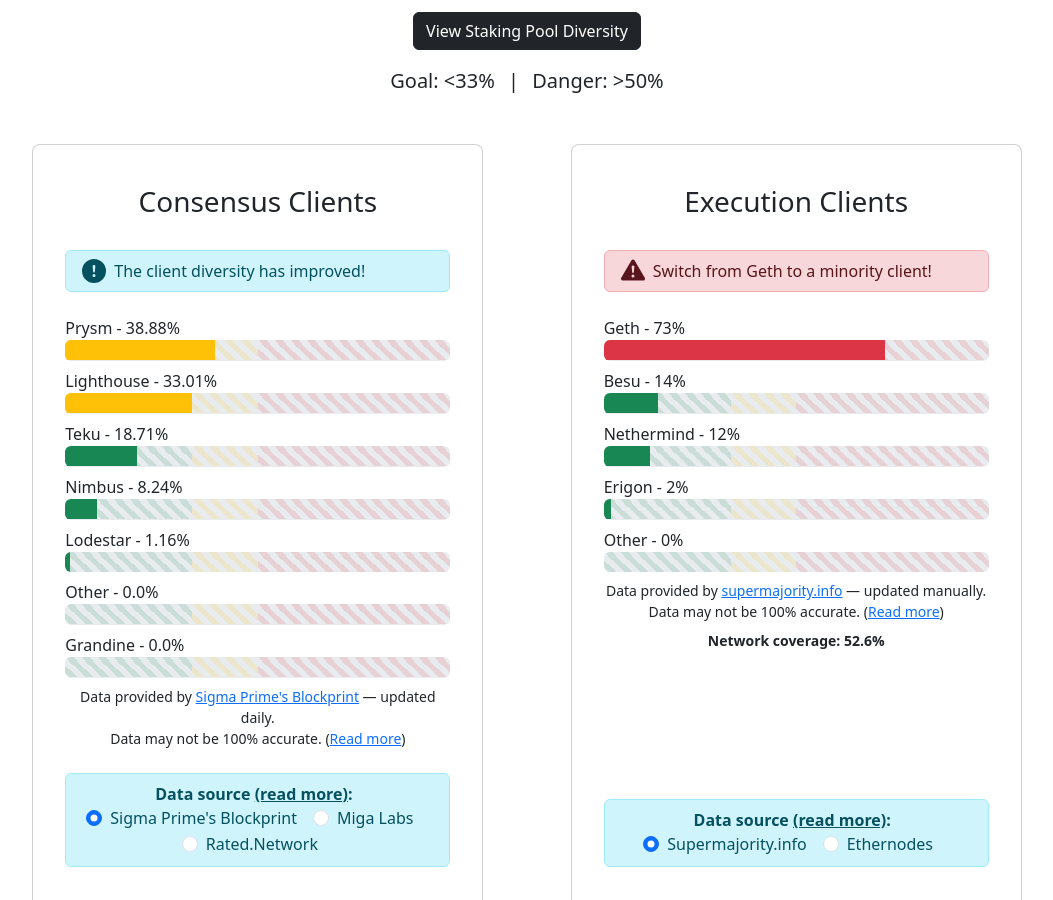
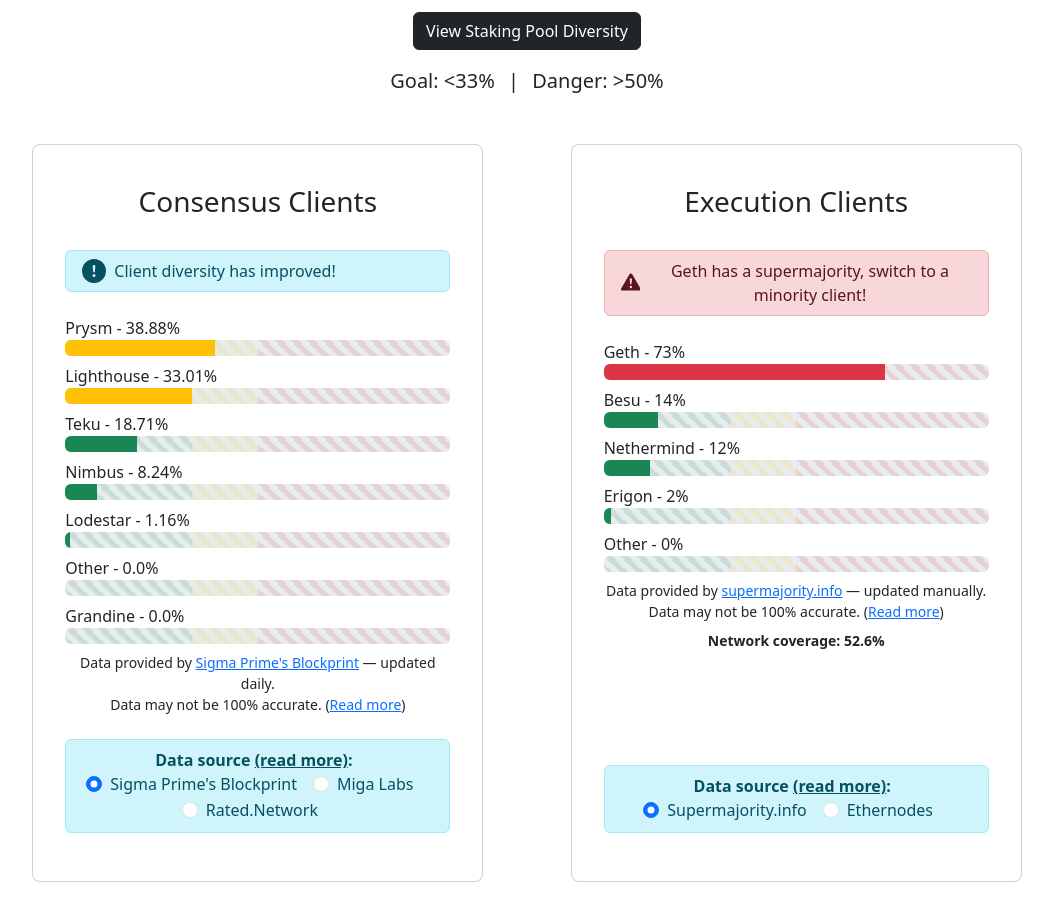
Before and after one commit to etheralpha/clientdiversity-org, a Jekyll site: the page built from index.md, in a window 1280 px wide and 900 px high, scrolled down 986 px. Shown: the whole window, without its empty margins (113-1166 px from the left). Built offline with Jekyll 4.4.1, drawn with Linux system fonts in a browser that asks for light colours.

Commit message:
add supermajority alert

```diff
--- a/_includes/partials/components/alert.html
+++ b/_includes/partials/components/alert.html
@@ -22,9 +22,16 @@
 
 {%- assign danger_client = data.danger_client | capitalize -%}
 
-{%- assign alert_msg = "Switch from " | append: danger_client | append: " to a minority client!" -%}
-{%- if data.danger_client == "" -%}
-	{%- assign alert_msg = "The client diversity has improved!" -%}
+{%- capture alert_msg -%}
+	Switch from {{danger_client}} to a minority client!
+{%- endcapture -%}
+{%- if data.has_supermajority == true -%}
+	{%- capture alert_msg -%}
+		{{danger_client}} has a supermajority, switch to a minority client!
+	{%- endcapture -%}
+{%- endif -%}
+{%- if data.has_majority == false -%}
+	{%- assign alert_msg = "Client diversity has improved!" -%}
 {%- endif -%}
 
 {%- assign alert_msg_padding = "" -%}
--- a/_includes/partials/components/progress-bar.html
+++ b/_includes/partials/components/progress-bar.html
@@ -27,7 +27,7 @@
   {%- endif -%}
   <div class="my-2">
     <label class="form-label my-0 py-0">{{name}} - {{value}}%</label>
-    <div class="progress position-relative" style="height: 1.3rem;"
+    <div class="progress position-relative" style="height: 1rem;"
     	data-bs-toggle="tooltip" data-bs-placement="top" data-bs-html="true" title='
 	        <div class="progress-tooltip text-capitalize text-start">
 	          <div class="mb-1 pb-1 text-center border-bottom border-secondary">
```
